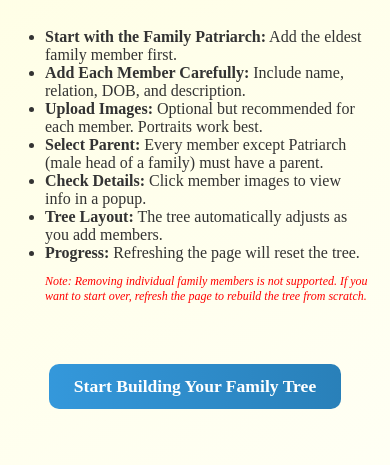
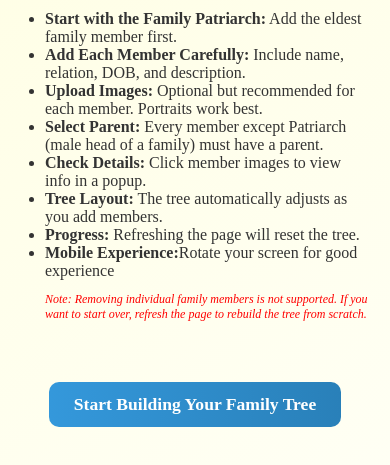
Before and after one commit to pporalla/family-tree-builder, a plain HTML site: page index.html in a window 390 px wide. Shown: the part 359-824 px from the top of the page. Drawn offline with Linux system fonts and the light colour scheme.

Commit message:
Add mobile experience note to index.html

```diff
--- a/index.html
+++ b/index.html
@@ -20,6 +20,7 @@
             <li><strong>Check Details:</strong> Click member images to view info in a popup.</li>
             <li><strong>Tree Layout:</strong> The tree automatically adjusts as you add members.</li>
             <li><strong>Progress:</strong> Refreshing the page will reset the tree.</li>
+            <li><strong>Mobile Experience:</strong>Rotate your screen for good experience</li>
             <p style="font-size: 12px; color: red; font-style: italic; margin-bottom: 15px;">
             Note: Removing individual family members is not supported.
             If you want to start over, refresh the page to rebuild the tree from scratch.
```
